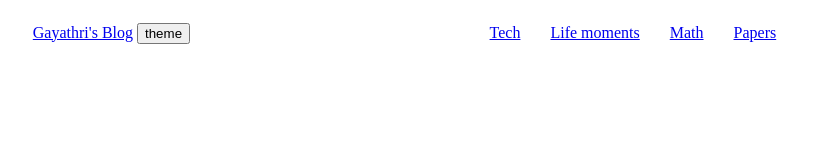
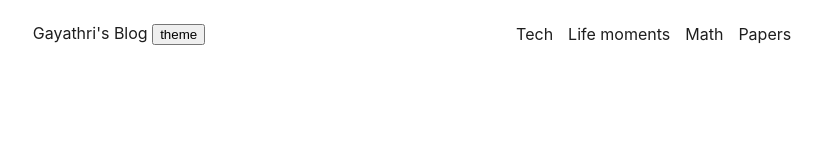
Before and after one commit to gayathrithedev/gayathrithedev, a plain HTML site: page index.html in a window 1280 px wide. Shown: the whole page, without its empty margins (228-1050 px from the left). Drawn offline with Linux system fonts and the light colour scheme.

Commit message:
Add nav menu styles

```diff
--- a/index.css
+++ b/index.css
@@ -1,3 +1,8 @@
+/* body styles */
+body {
+    font-family: -apple-system, BlinkMacSystemFont, segoe ui, Roboto, Oxygen, Ubuntu, Cantarell, open sans, helvetica neue, sans-serif;
+}
+
 /* header styles */
 .header {
     display: flex;
@@ -22,5 +27,16 @@
 }
 
 li{
-    padding: 0 15px;
+    padding-left: 15px;
 }
+
+a{
+    color: #1e1e1e;
+    text-decoration: none;
+    font-size: 16px;
+}
+
+a:active {
+    font-weight: 500;
+    text-decoration: underline;
+}
```
